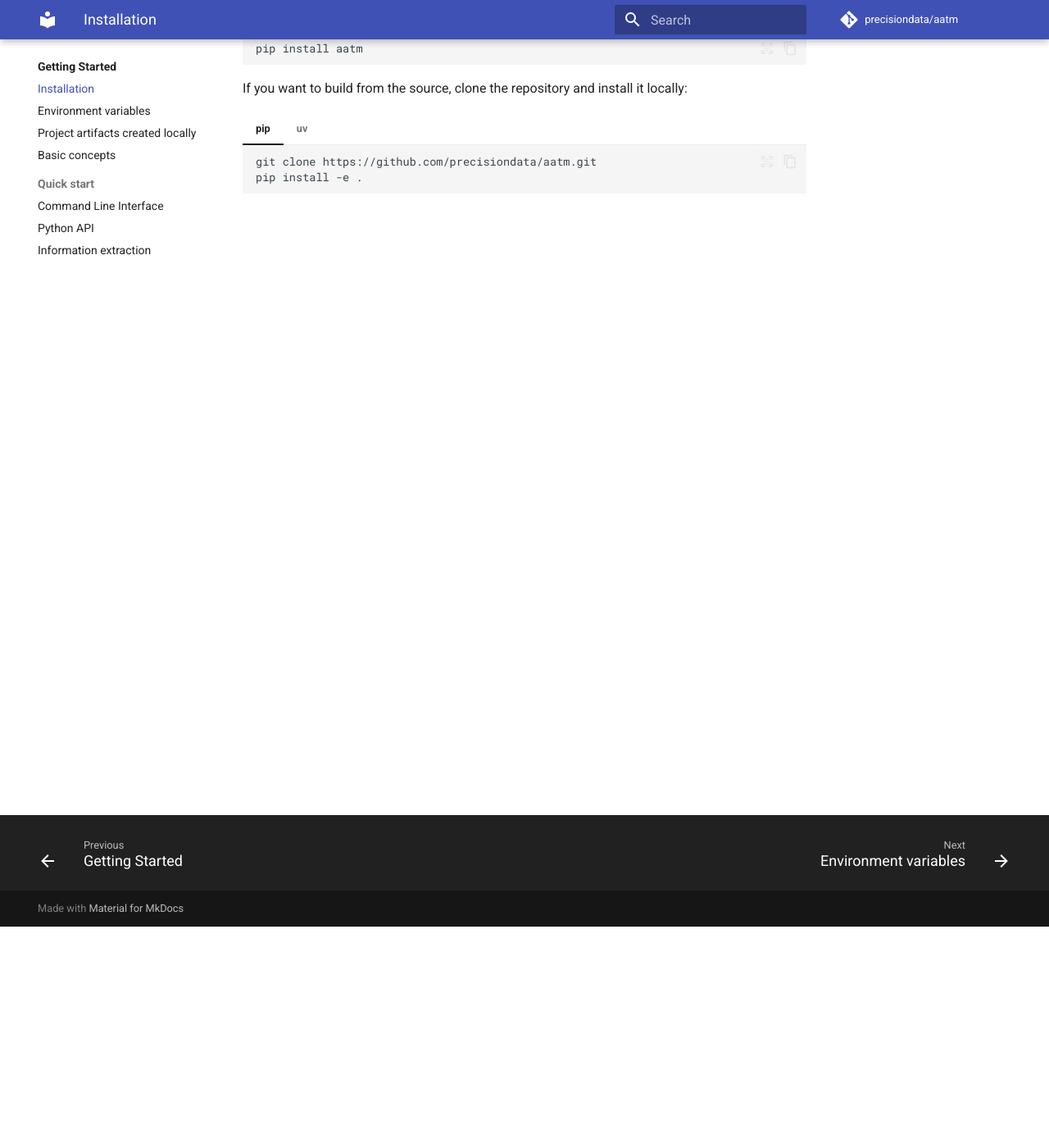
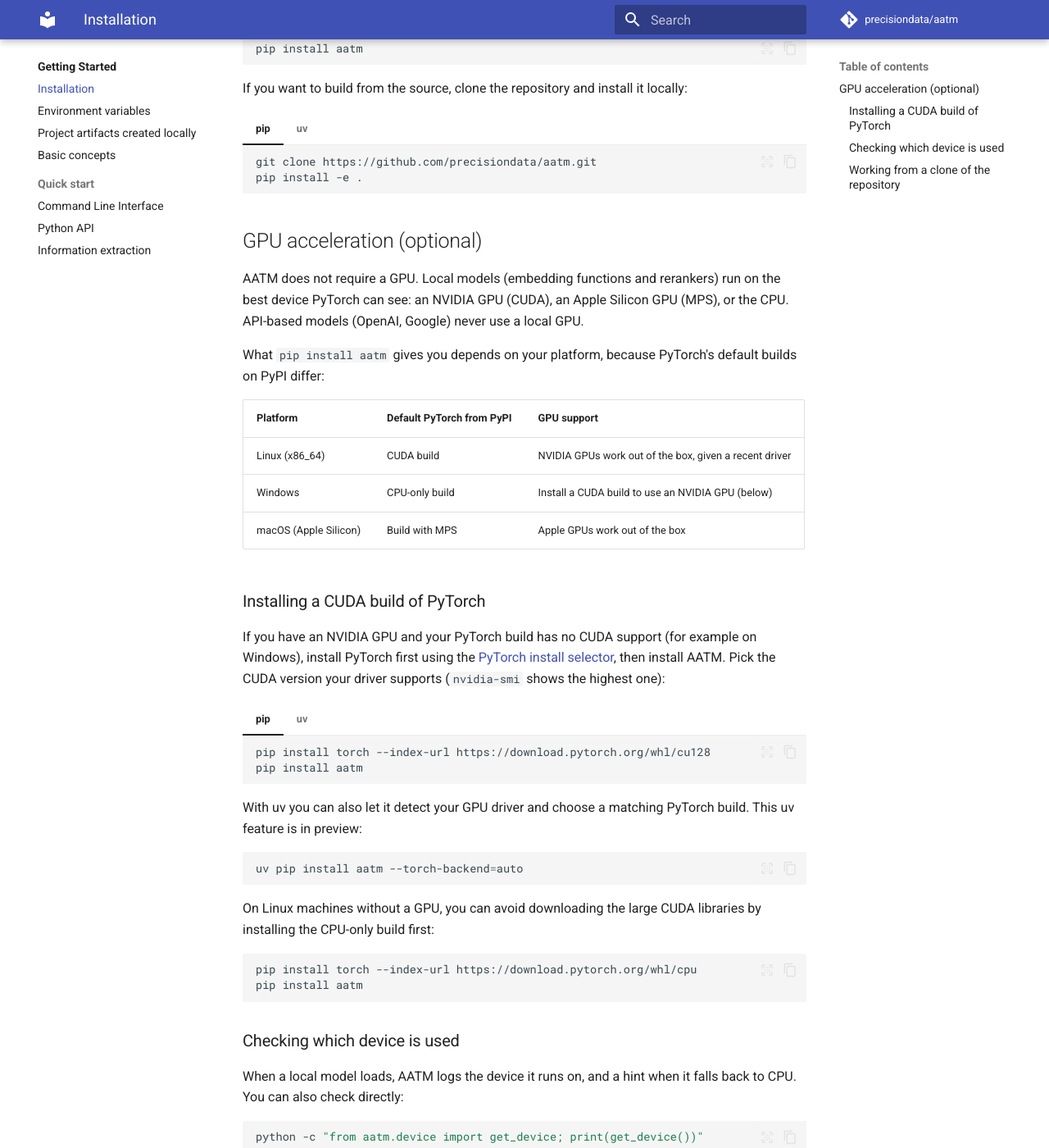
Before and after one commit to precisiondata/aatm, an MkDocs documentation site: the page built from docs/getting-started/installation.md, in a window 1280 px wide and 1400 px high, scrolled down 270 px. Shown: the whole window at 82% size. Built offline with MkDocs 1.6.1 and Material for MkDocs 9.7.7, drawn with Linux system fonts in a browser that asks for light colours; comment, search, counter and statistics services are not loaded; some of the changed text lies outside the part shown.

Commit message:
docs: document GPU acceleration as optional
Explain that a GPU is not required and what `pip install aatm` gives on
each platform, how to install a CUDA build of PyTorch (PyTorch selector,
`--index-url`, or uv's `--torch-backend=auto`), how to stay CPU-only on
Linux, how to check and override the device with `AATM_DEVICE`, and the
`cpu`/`cu128` groups for repository clones. Replace the README's
`--force-reinstall` instructions with an install-torch-first flow.

Co-Authored-By: Claude Opus 5.5 <noreply@anthropic.com>

````diff
--- a/docs/getting-started/installation.md
+++ b/docs/getting-started/installation.md
@@ -21,3 +21,75 @@ If you want to build from the source, clone the repository and install it locall
     git clone https://github.com/precisiondata/aatm.git
     uv sync
     ```
+
+## GPU acceleration (optional)
+
+AATM does not require a GPU. Local models (embedding functions and rerankers) run on
+the best device PyTorch can see: an NVIDIA GPU (CUDA), an Apple Silicon GPU (MPS), or
+the CPU. API-based models (OpenAI, Google) never use a local GPU.
+
+What `pip install aatm` gives you depends on your platform, because PyTorch's
+default builds on PyPI differ:
+
+| Platform | Default PyTorch from PyPI | GPU support |
+|---|---|---|
+| Linux (x86_64) | CUDA build | NVIDIA GPUs work out of the box, given a recent driver |
+| Windows | CPU-only build | Install a CUDA build to use an NVIDIA GPU (below) |
+| macOS (Apple Silicon) | Build with MPS | Apple GPUs work out of the box |
+
+### Installing a CUDA build of PyTorch
+
+If you have an NVIDIA GPU and your PyTorch build has no CUDA support (for example on
+Windows), install PyTorch first using the
+[PyTorch install selector](https://pytorch.org/get-started/locally/), then install AATM.
+Pick the CUDA version your driver supports (`nvidia-smi` shows the highest one):
+
+=== "pip"
+
+    ```bash
+    pip install torch --index-url https://download.pytorch.org/whl/cu128
+    pip install aatm
+    ```
+
+=== "uv"
+
+    ```bash
+    uv pip install torch --index-url https://download.pytorch.org/whl/cu128
+    uv pip install aatm
+    ```
+
+With uv you can also let it detect your GPU driver and choose a matching PyTorch build.
+This uv feature is in preview:
+
+```bash
+uv pip install aatm --torch-backend=auto
+```
+
+On Linux machines without a GPU, you can avoid downloading the large CUDA libraries by
+installing the CPU-only build first:
+
+```bash
+pip install torch --index-url https://download.pytorch.org/whl/cpu
+pip install aatm
+```
+
+### Checking which device is used
+
+When a local model loads, AATM logs the device it runs on, and a hint when it falls
+back to CPU. You can also check directly:
+
+```bash
+python -c "from aatm.device import get_device; print(get_device())"
+```
+
+Set `AATM_DEVICE` to `cuda`, `mps` or `cpu` to override the automatic choice (see
+[Environment variables](env.md)).
+
+### Working from a clone of the repository
+
+`uv sync` installs the CUDA 12.8 build of PyTorch on Linux and Windows. On a machine
+without an NVIDIA GPU, use the CPU-only build instead:
+
+```bash
+uv sync --no-group cu128 --group cpu
+```
````
Also changed, not shown: README.md (+15 -5 lines), docs/getting-started/env.md (+8 -0 lines).
